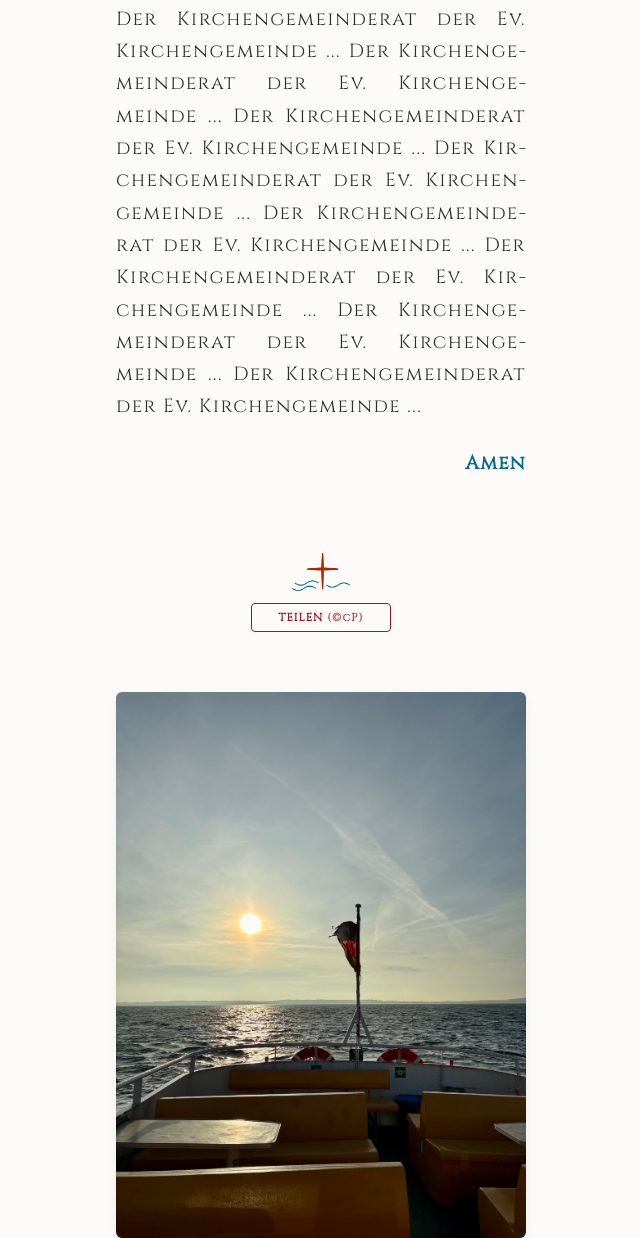
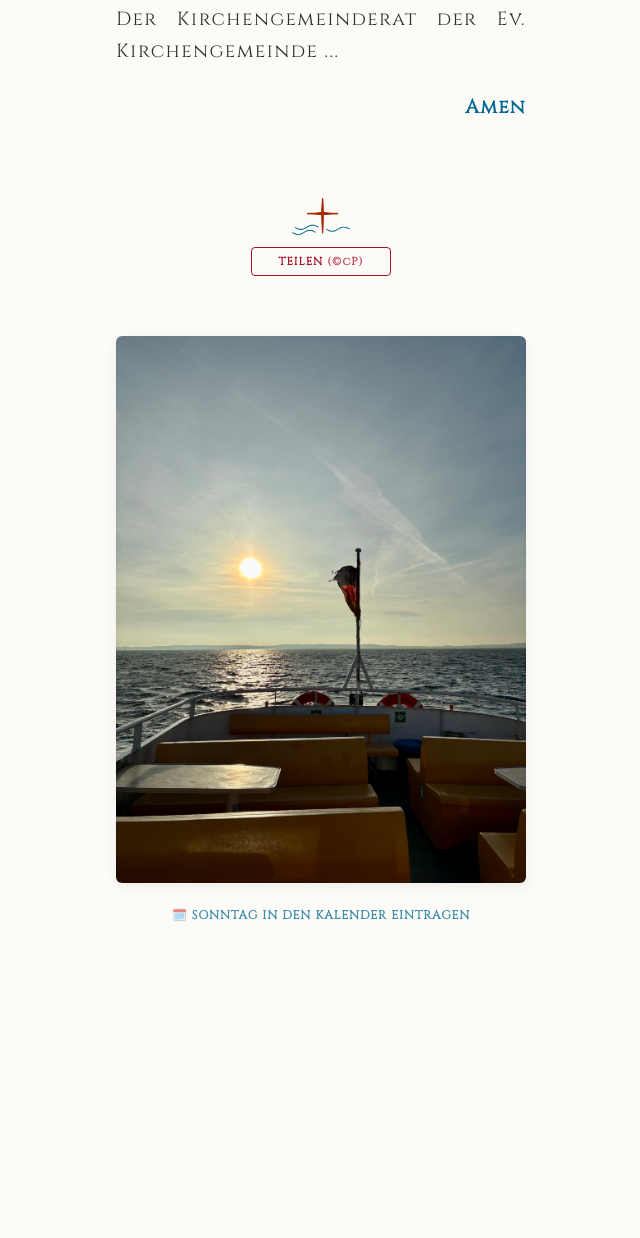
Before and after one commit to christianpieritz/PredigtMiniatur, a plain HTML site: page index.html in a window 1280 px wide. Shown: the part 269-1507 px from the top of the page, without its empty margins (319-959 px from the left). After the commit the page ends 1254 px from the top, so only its background shows below. Drawn offline with nearby package versions, Linux system fonts and the light colour scheme.

Commit message:
aktualisierung

```diff
--- a/daten.js
+++ b/daten.js
@@ -4,7 +4,12 @@ export const smsglaubeInhalt = {
     initiale: "W",
     text1: "Das ist die erste Zeile",
     bibelvers: "»Görlitz",
-    // HIER am Ende der Zeile wurde das Komma ergänzt:
-    text2: "Der Kirchengemeinderat der Ev. Kirchengemeinde ... Der Kirchengemeinderat der Ev. Kirchengemeinde ... Der Kirchengemeinderat der Ev. Kirchengemeinde ... Der Kirchengemeinderat der Ev. Kirchengemeinde ... Der Kirchengemeinderat der Ev. Kirchengemeinde ... Der Kirchengemeinderat der Ev. Kirchengemeinde ... Der Kirchengemeinderat der Ev. Kirchengemeinde ... Der Kirchengemeinderat der Ev. Kirchengemeinde ...",
-    text3: "Amen"
+    text2: "Der Kirchengemeinderat der Ev. Kirchengemeinde ...",
+    text3: "Amen",
+
+    // NEU: Die Daten für den nächsten Gottesdienst
+    gdTermin: "2026-06-21",      /* Datum im Format: JAHR-MONAT-TAG */
+    gdUhrzeit: "10:00",          /* Startzeit */
+    gdOrt: "Kirche Heringsdorf", /* Wo findet es statt? */
+    gdThema: "Gottesdienst mit Abendmahl" /* Titel des Kalendereintrags */
 };
--- a/index.html
+++ b/index.html
@@ -23,7 +23,7 @@
             color: #2F2F2F;
             display: flex;
             flex-direction: column;
-            justify-content: flex-start; /* Erlaubt natürliches Scrollen nach unten */
+            justify-content: flex-start;
             align-items: center;
             min-height: 100vh;
             padding: 30px 15px;
@@ -36,7 +36,7 @@
         .page-wrapper {
             color: inherit;
             display: flex;
-            flex-direction: column; /* Stapelt Text-Container und Scroll-Bild sauber */
+            flex-direction: column;
             justify-content: flex-start;
             align-items: center;
             width: 100%;
@@ -54,7 +54,6 @@
             justify-content: flex-start;
         }
 
-        /* Monumentale Überschrift (Römischer Inschriften-Stil) */
         .title {
             text-transform: uppercase;
             color: #A81229;
@@ -70,7 +69,6 @@
 
         .content-blocks { width: 100%; margin-bottom: clamp(15px, 4vw, 25px); }
 
-        /* Großer, harmonischer Fließtext */
         .block {
             width: 100%;
             text-align: justify;
@@ -89,7 +87,6 @@
 
         .quote-block { width: 100%; margin: clamp(25px, 6vw, 35px) 0; padding-left: 16px; border-left: 2px solid #A81229; text-align: left; }
 
-        /* Großer, schräger Bibelvers */
         .quote-sub {
             font-weight: 400;
             font-size: clamp(17px, 4.5vw, 19px);
@@ -102,7 +99,6 @@
             hyphens: auto;
         }
 
-        /* Blau, fett und rechtsbündig für Text 3 */
         .blue-right-block {
             width: 100%;
             text-align: right;
@@ -116,9 +112,7 @@
         }
 
         .footer-wrapper { display: flex; flex-direction: column; align-items: center; width: 140px; margin-top: clamp(25px, 7vw, 40px); margin-bottom: 10px; }
-
         .image-container { width: 100%; margin-bottom: 12px; display: flex; justify-content: center; }
-
         .kreuz-img { width: 42%; height: auto; display: block; margin: 0 auto; }
 
         .share-btn { width: 100%; background: transparent; border: 1px solid #A81229; color: #A81229; padding: 6px 0; font-family: inherit; font-size: 11px; letter-spacing: 0.1em; cursor: pointer; border-radius: 4px; transition: all 0.2s ease; text-transform: uppercase; font-weight: 700; display: flex; align-items: center; justify-content: center; gap: 4px; white-space: nowrap; }
@@ -126,12 +120,11 @@
         .share-btn:active { background: #A81229; color: #fdfbf7; }
         .share-btn:active .share-btn-cp { color: #fdfbf7; opacity: 1; }
 
-        /* Stil für das andächtige Bild unter dem Container */
         .devotional-image-wrapper {
             width: 100%;
             max-width: 440px;
             margin-top: 30px;
-            margin-bottom: 30px;
+            margin-bottom: 20px;
             padding: 0 15px;
             display: flex;
             justify-content: center;
@@ -144,13 +137,40 @@
             border-radius: 6px;
             box-shadow: 0 4px 12px rgba(0, 0, 0, 0.06);
         }
+
+        /* NEU: Eleganter, unauffälliger Kalender-Button */
+        .calendar-wrapper {
+            width: 100%;
+            max-width: 440px;
+            padding: 0 15px;
+            margin-bottom: 30px;
+            text-align: center;
+        }
+
+        .calendar-btn {
+            background: transparent;
+            border: none;
+            color: #006994; /* In deinem edlen Blau */
+            font-family: inherit;
+            font-size: 12px;
+            letter-spacing: 0.08em;
+            cursor: pointer;
+            text-transform: uppercase;
+            font-weight: 700;
+            opacity: 0.75;
+            transition: opacity 0.2s ease;
+            display: inline-flex;
+            align-items: center;
+            gap: 5px;
+        }
+
+        .calendar-btn:active { opacity: 1; }
     </style>
 </head>
 <body>
 
     <div class="page-wrapper">
         <div id="captureArea" class="container">
-
             <div class="title" id="outputUeberschrift"></div>
 
             <div class="content-blocks">
@@ -162,7 +182,6 @@
                     <div class="quote-sub" id="outputBibelvers"></div>
                 </div>
                 <div class="block" id="outputText2"></div>
-
                 <div class="blue-right-block" id="outputText3"></div>
             </div>
 
@@ -179,18 +198,54 @@
         <div class="devotional-image-wrapper">
             <img src="xyz.jpg" alt="Andächtiges Bild" class="devotional-img">
         </div>
+
+        <div class="calendar-wrapper">
+            <button id="calendarButton" class="calendar-btn">
+                🗓️ Sonntag in den Kalender eintragen
+            </button>
+        </div>
     </div>
 
     <script type="module">
         import { smsglaubeInhalt } from './daten.js?v=2026-06-18';
 
-        // 1. Daten in die HTML-Struktur einsetzen (Das "Befüllen")
+        // 1. Daten einsetzen
         document.getElementById('outputUeberschrift').innerText = smsglaubeInhalt.ueberschrift;
         document.getElementById('outputInitiale').innerText = smsglaubeInhalt.initiale;
         document.getElementById('outputText1').innerText = smsglaubeInhalt.text1;
         document.getElementById('outputBibelvers').innerText = smsglaubeInhalt.bibelvers;
         document.getElementById('outputText2').innerText = smsglaubeInhalt.text2;
         document.getElementById('outputText3').innerText = smsglaubeInhalt.text3;
+
+        // NEU: Kalender-Logik (baut die .ics Datei live auf dem iPhone zusammen)
+        document.getElementById('calendarButton').addEventListener('click', () => {
+            const dateStr = smsglaubeInhalt.gdTermin.replace(/-/g, ''); // z.B. 20260621
+            const timeStr = smsglaubeInhalt.gdUhrzeit.replace(/:/g, ''); // z.B. 1000
+
+            // Start- und Endzeit (wir nehmen pauschal 1 Stunde an)
+            const startTime = `${dateStr}T${timeStr}00`;
+            const endTime = `${dateStr}T${parseInt(timeStr) + 100}00`;
+
+            const icsLines = [
+                'BEGIN:VCALENDAR',
+                'VERSION:2.0',
+                'PRODID:-//SMSGlaube//KalenderButton//DE',
+                'BEGIN:VEVENT',
+                `SUMMARY:${smsglaubeInhalt.gdThema}`,
+                `DTSTART:${startTime}`,
+                `DTEND:${endTime}`,
+                `LOCATION:${smsglaubeInhalt.gdOrt}`,
+                'DESCRIPTION:Erinnerung aus deinem SMS-Glauben Impuls.',
+                'END:VEVENT',
+                'END:VCALENDAR'
+            ];
+
+            const blob = new Blob([icsLines.join('\r\n')], { type: 'text/calendar;charset=utf-8' });
+            const link = document.createElement('a');
+            link.href = URL.createObjectURL(blob);
+            link.download = 'gottesdienst.ics';
+            link.click();
+        });
 
         // 2. Deine Share-Funktion
         document.getElementById('shareButton').addEventListener('click', async (e) => {
```
